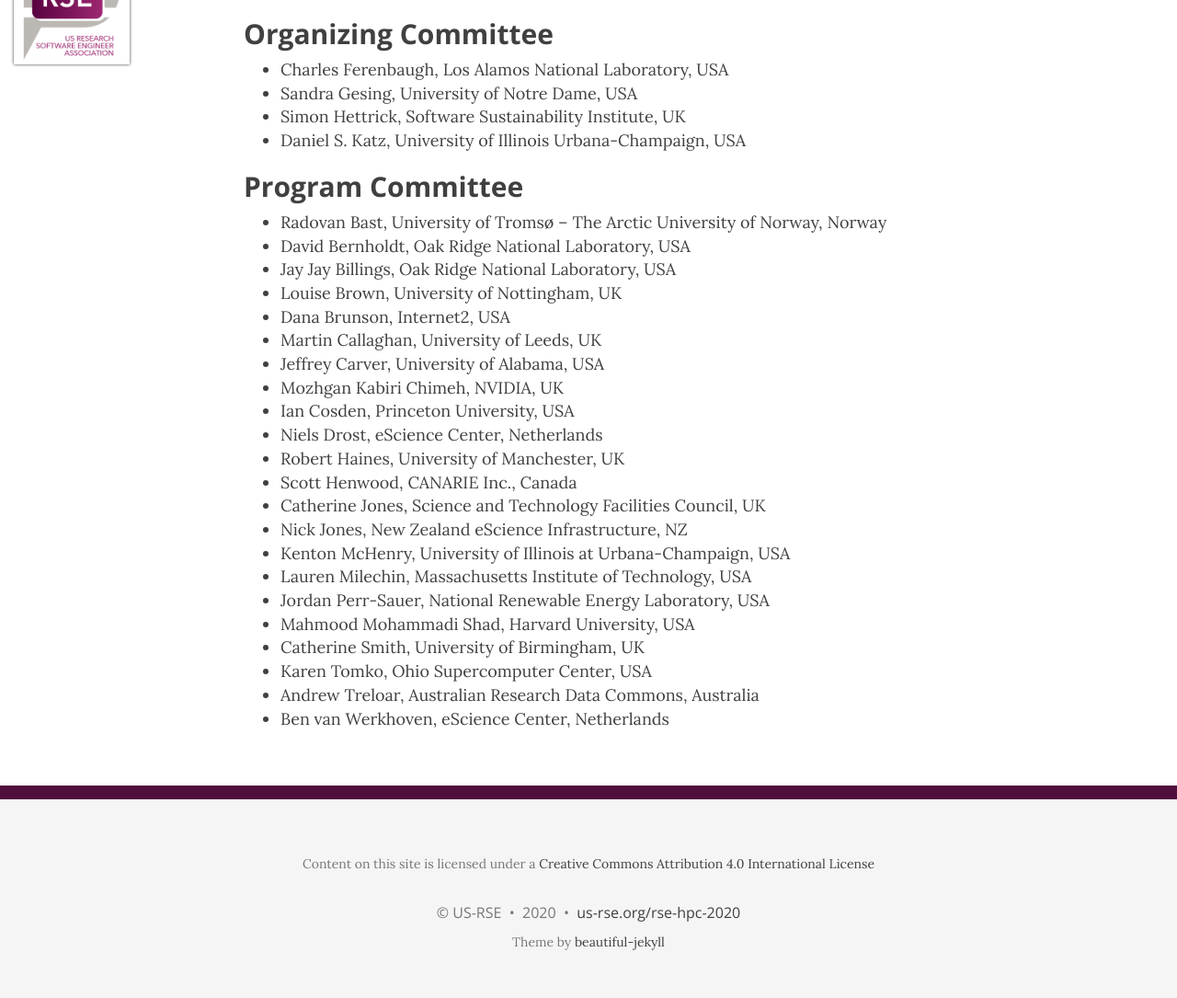
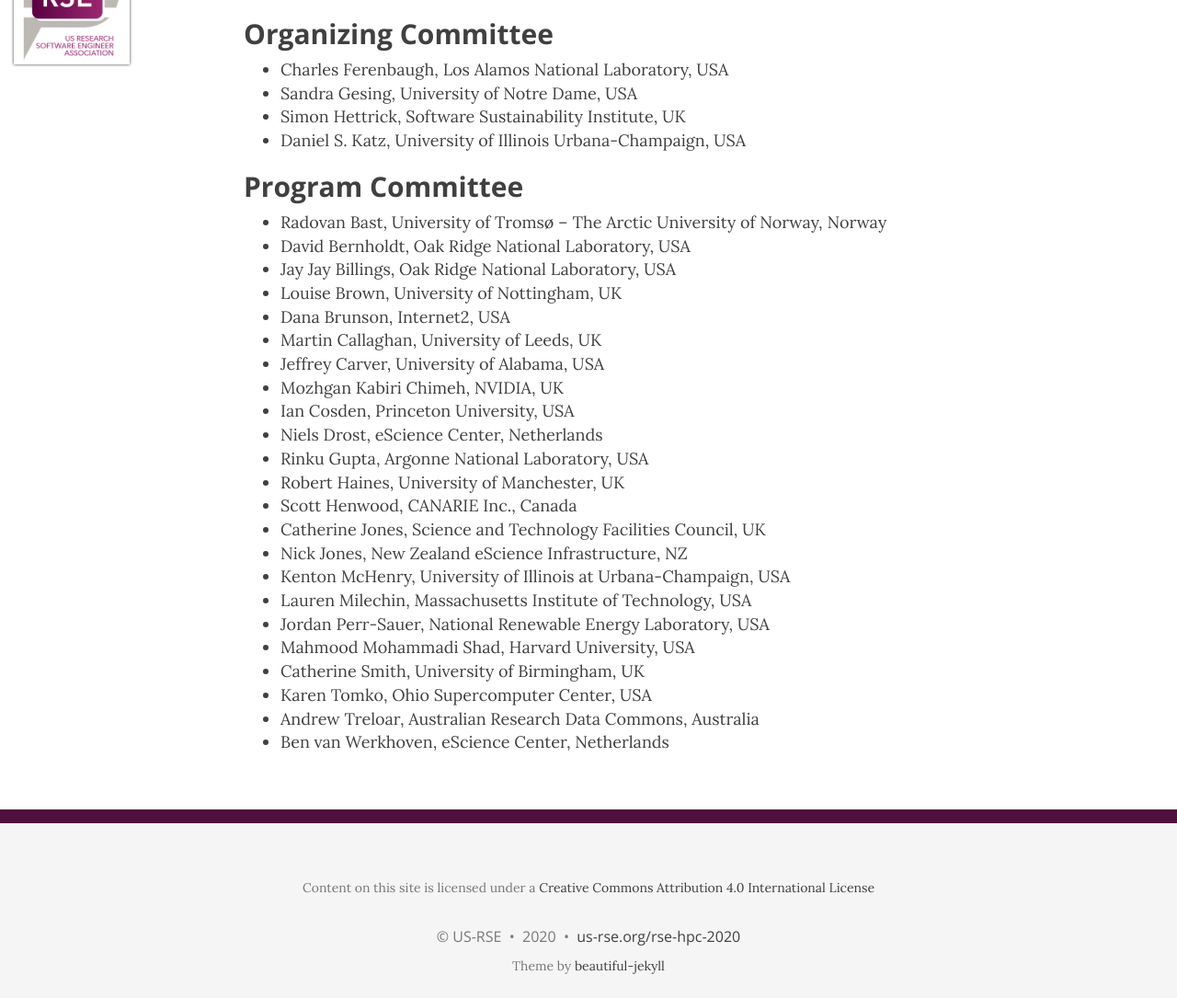
Before and after one commit to USRSE/rse-hpc-2020, a Jekyll site: the page built from pages/committee.md, in a window 1280 px wide and 1311 px high. Shown: the part 100-1185 px from the top of the window at 92% size. Built offline with Jekyll 4.4.1, drawn with Linux system fonts in a browser that asks for light colours; nearby versions of some CDN libraries; grey boxes are pictures that could not be loaded.

Commit message:
adding Rinku

```diff
--- a/pages/committee.md
+++ b/pages/committee.md
@@ -23,6 +23,7 @@
 - Mozhgan Kabiri Chimeh, NVIDIA, UK
 - Ian Cosden, Princeton University, USA
 - Niels Drost, eScience Center, Netherlands
+- Rinku Gupta, Argonne National Laboratory, USA
 - Robert Haines, University of Manchester, UK
 - Scott Henwood, CANARIE Inc., Canada
 - Catherine Jones, Science and Technology Facilities Council, UK
```
